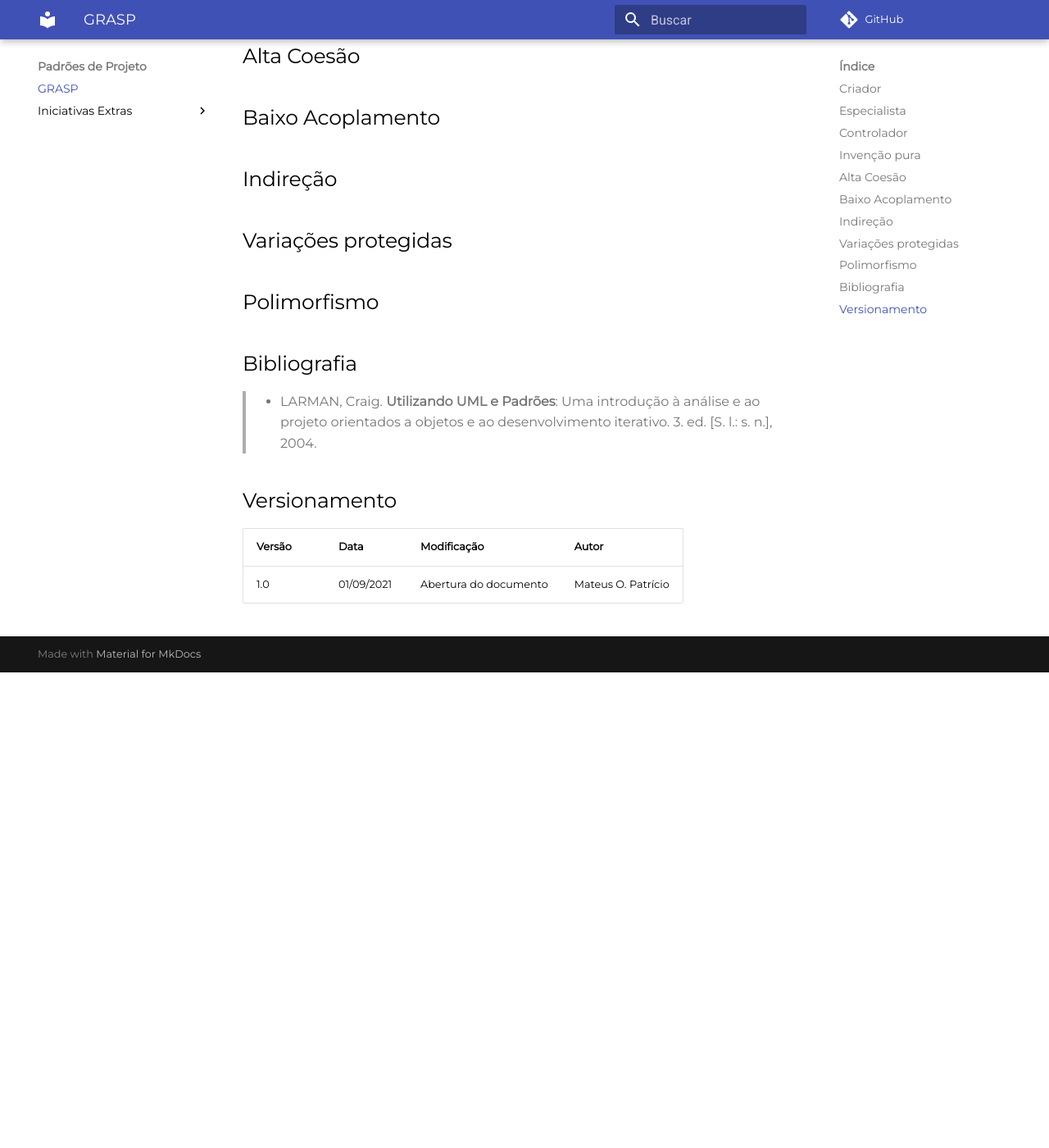
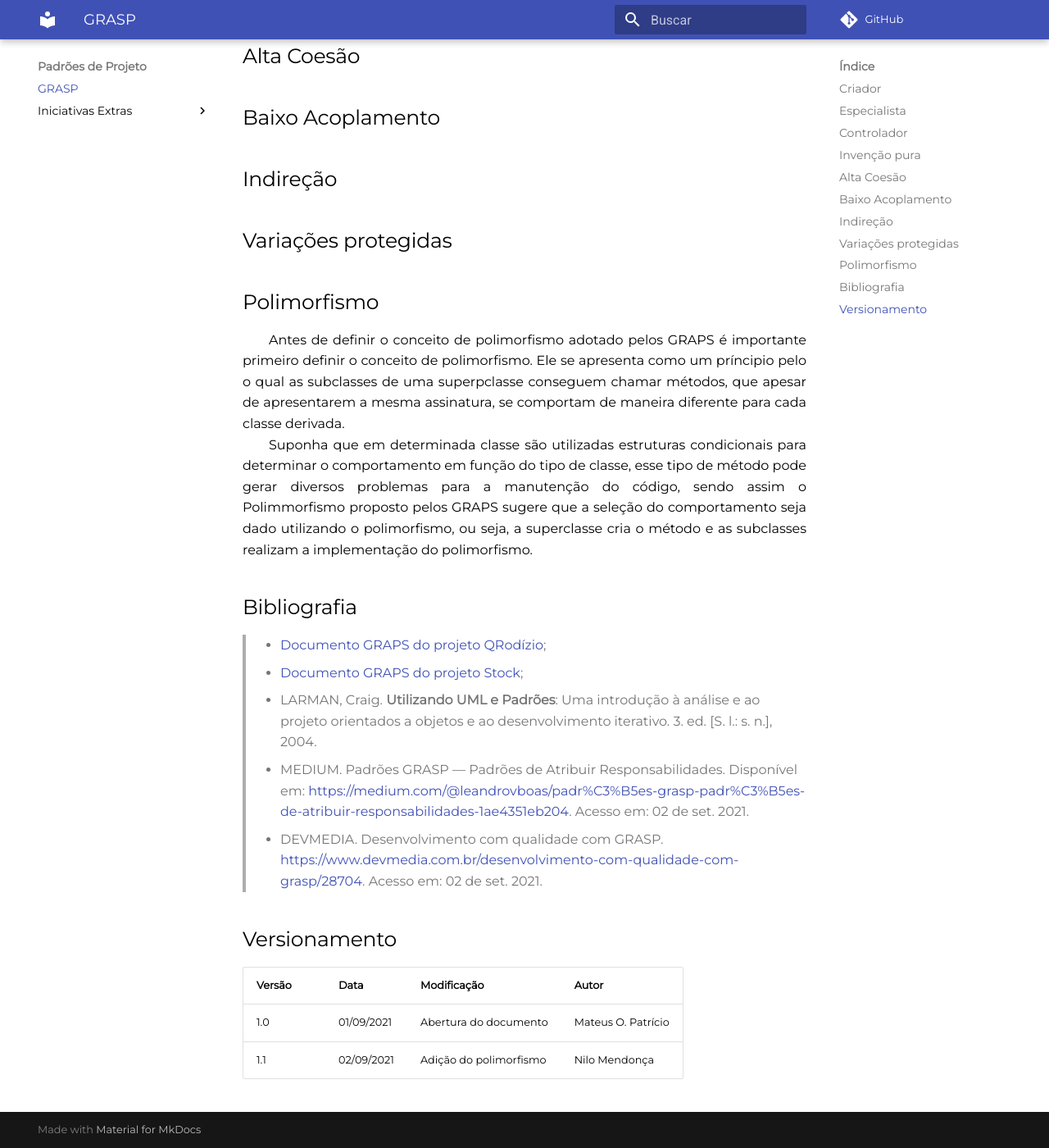
Before and after one commit to UnBArqDsw2021-1/2021.1_G6_Curumim, an MkDocs documentation site: the page built from docs/padroes-de-projeto/grasp.md, in a window 1280 px wide and 1400 px high, scrolled down 661 px. Shown: the whole window at 82% size. Built offline with MkDocs 1.6.1 and Material for MkDocs 9.7.7, drawn with Linux system fonts in a browser that asks for light colours; comment, search, counter and statistics services are not loaded; before the commit the page ends 1481 px from its top, so only the background shows below that.

Commit message:
doc(#131) Adição do Polimorfismo ao documento de GRAPS

```diff
--- a/docs/padroes-de-projeto/grasp.md
+++ b/docs/padroes-de-projeto/grasp.md
@@ -1,6 +1,6 @@
 # GRASP - Padrões de Software para Atribuição de Responsabilidade Geral
 
-Padrões GRASP são uma ajuda na hora de entender como desenhar um software orientado à objetos de maneira metódica, racional e explicável (LARMAN, 2004). Têm o intuito de tornar o código mais flexível, facilitando a manutenção e a extensibilidade.
+&emsp;&emsp;Padrões GRASP são uma ajuda na hora de entender como desenhar um software orientado à objetos de maneira metódica, racional e explicável (LARMAN, 2004). Têm o intuito de tornar o código mais flexível, facilitando a manutenção e a extensibilidade.
 
 ## Criador
 
@@ -28,14 +28,21 @@ Padrões GRASP são uma ajuda na hora de entender como desenhar um software orie
 
 ## Polimorfismo
 
+&emsp;&emsp;Antes de definir o conceito de polimorfismo adotado pelos GRAPS é importante primeiro definir o conceito de polimorfismo. Ele se apresenta como um príncipio pelo o qual as subclasses de uma superpclasse conseguem chamar métodos, que apesar de apresentarem a mesma assinatura, se comportam de maneira diferente para cada classe derivada.<br>
+&emsp;&emsp;Suponha que em determinada classe são utilizadas estruturas condicionais para determinar o comportamento em função do tipo de classe, esse tipo de método pode gerar diversos problemas para a manutenção do código, sendo assim o Polimmorfismo proposto pelos GRAPS sugere que a seleção do comportamento seja dado utilizando o polimorfismo, ou seja, a superclasse cria o método e as subclasses realizam a implementação do polimorfismo.
 
 
 ## Bibliografia
 
+> - [Documento GRAPS do projeto QRodízio](https://unbarqdsw.github.io/2020.1_G10_QRodizio/design_patterns/grasps/grasps.html#grasps);
+> - [Documento GRAPS do projeto Stock](https://unbarqdsw.github.io/2020.1_G12_Stock/#/Project/Estudos/GRASP);
 > - LARMAN, Craig. <b>Utilizando UML e Padrões</b>: Uma introdução à análise e ao projeto orientados a objetos e ao desenvolvimento iterativo. 3. ed. [S. l.: s. n.], 2004.
+> - MEDIUM. Padrões GRASP — Padrões de Atribuir Responsabilidades. Disponível em: <https://medium.com/@leandrovboas/padr%C3%B5es-grasp-padr%C3%B5es-de-atribuir-responsabilidades-1ae4351eb204>. Acesso em: 02 de set. 2021.
+> - DEVMEDIA. Desenvolvimento com qualidade com GRASP. <https://www.devmedia.com.br/desenvolvimento-com-qualidade-com-grasp/28704>. Acesso em: 02 de set. 2021.
 
 
 ## Versionamento
 | Versão | Data | Modificação | Autor |
 |--|--|--|--|
 |1.0|01/09/2021| Abertura do documento | Mateus O. Patrício |
+|1.1|02/09/2021| Adição do polimorfismo | Nilo Mendonça |
```
